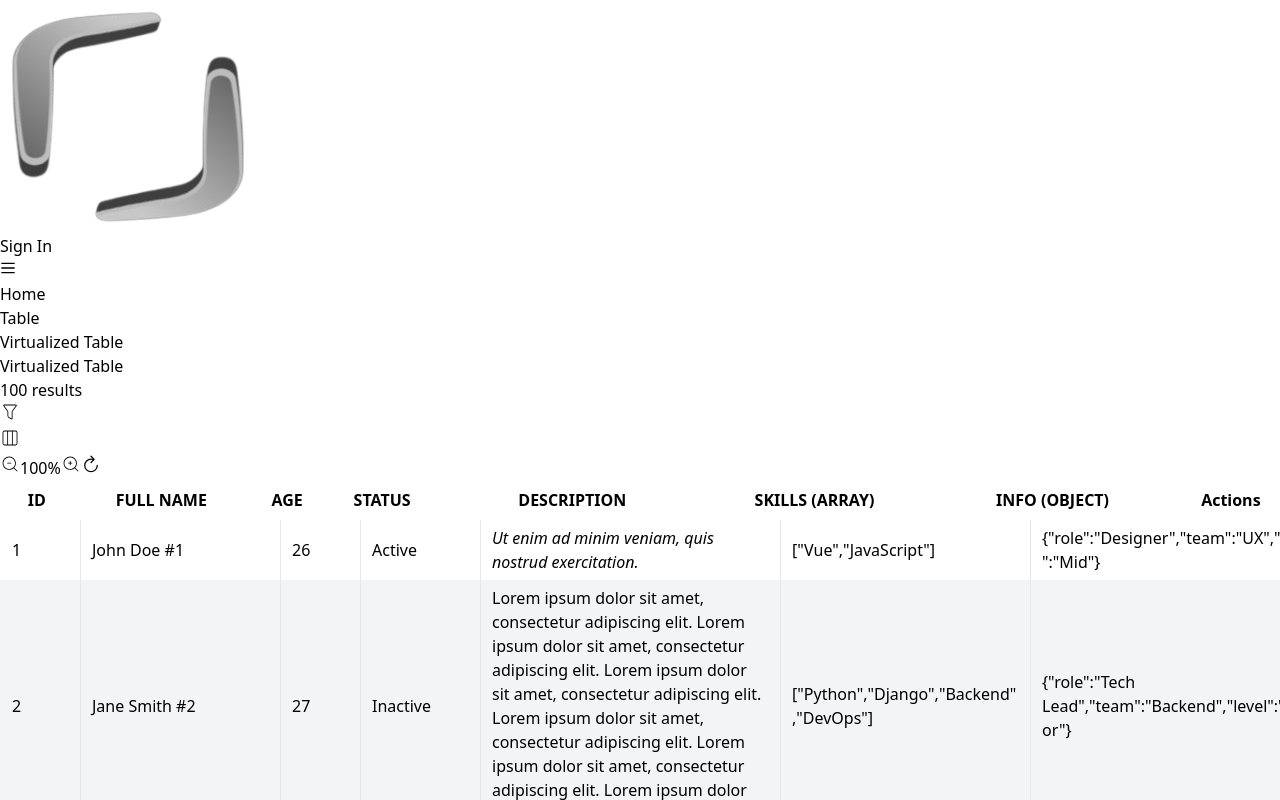
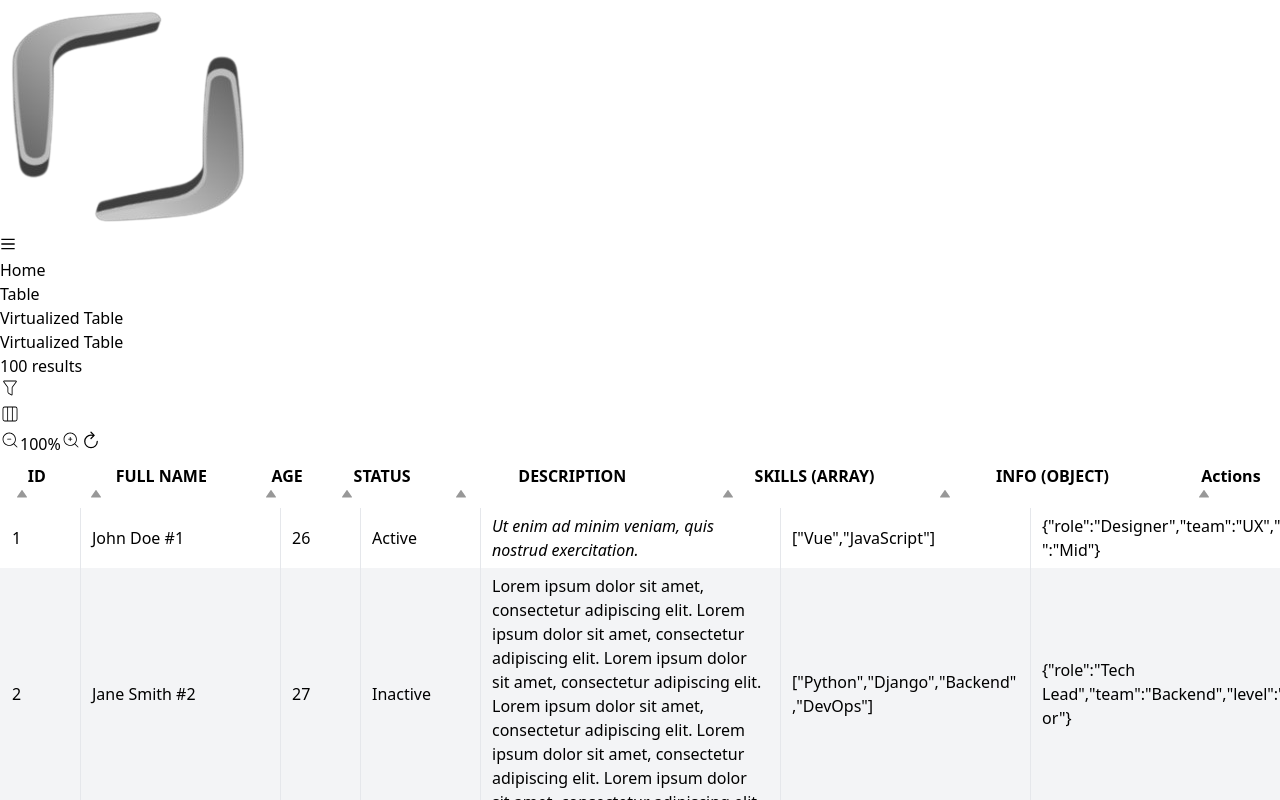
Before and after one commit to FeroHriadel/ncss-react, a React (Vite) app: page /tables/virtualizedtable in a window 1280 px wide. Shown: the top 800 px of the page. Built offline with nearby package versions, Linux system fonts and the light colour scheme.

Commit message:
sorting v0.1

```diff
--- a/src/App.tsx
+++ b/src/App.tsx
@@ -2,7 +2,6 @@ import { BrowserRouter as Router, Routes, Route } from 'react-router-dom'
 import HomePage from './pages/HomePage'
 import VirtualizedTablePage from './pages/VirtualizedTablePage'
 import TopNav from './components/navs/TopNav';
-import Button from './components/buttons/Button';
 import logo from './assets/logo.png'
 
 
@@ -10,6 +9,7 @@ import logo from './assets/logo.png'
 
 function App() {
 
+  // Navigation links
   const links = [
     {
       linkName: 'Home',
@@ -24,9 +24,8 @@ function App() {
     },
   ];
 
-  const customContent = () => <Button variant='outline' className='bg-white' onClick={() => alert('TopNav customContent clicked')}>Sign In</Button>;
 
-
+  // Render
   return (
     <Router>
       <div className="min-h-screen bg-gray-50">
@@ -35,7 +34,6 @@ function App() {
           logoUrl="/"
           links={links}
           height="96px"
-          customContent={customContent()}
           className='shadow-md bg-gray-200 mb-12'
         />
         <Routes>
--- a/src/components/tables/VirtualizedTable/VirtualizedTable.tsx
+++ b/src/components/tables/VirtualizedTable/VirtualizedTable.tsx
@@ -71,7 +71,7 @@ function VirtualizedTable({
 
     // FILTERING
       // Filter data based on search criteria
-      const { filteredData, filteredColumns, setColumnsFilter, setColumnOrder, filterState, setFilterConditions, resetFilters } = useVirtualizedTableFilter({ data, columns });
+      const { filteredData, filteredColumns, setColumnsFilter, setColumnOrder, filterState, setFilterConditions, resetFilters, setSortColumn } = useVirtualizedTableFilter({ data, columns });
 
       // Reset scroll position when filters change
       React.useEffect(() => {
@@ -211,6 +211,9 @@ function VirtualizedTable({
                 verticalSeparators={verticalSeparators}
                 handleHeaderScroll={handleHeaderScroll}
                 setColumnOrder={setColumnOrder}
+                sortColumn={filterState.sortColumn}
+                sortDirection={filterState.sortDirection}
+                setSortColumn={setSortColumn}
               />
             </div>
             {/* Spacer to account for custom scrollbar */}
--- a/src/components/tables/VirtualizedTable/VirtualizedTableHeader.tsx
+++ b/src/components/tables/VirtualizedTable/VirtualizedTableHeader.tsx
@@ -1,5 +1,6 @@
 import React, { useState, useCallback } from "react";
 import { createPortal } from "react-dom";
+import { BiSolidUpArrow } from "react-icons/bi";
 
 
 
@@ -18,6 +19,9 @@ interface VirtualizedTableHeaderProps {
   verticalSeparators: boolean;
   handleHeaderScroll: (e: React.UIEvent<HTMLDivElement>) => void;
   setColumnOrder: (newOrder: string[]) => void;
+  sortColumn: string | null;
+  sortDirection: 'asc' | 'desc' | null;
+  setSortColumn: (column: string) => void;
 }
 
 interface GhostElement {
@@ -38,7 +42,10 @@ const VirtualizedTableHeader: React.FC<VirtualizedTableHeaderProps> = ({
   zoomLevel,
   handleHeaderScroll,
   setColumnOrder,
-  verticalSeparators
+  verticalSeparators,
+  sortColumn,
+  sortDirection,
+  setSortColumn,
 }) => {
   // Drag state
   const [draggedColumn, setDraggedColumn] = useState<string | null>(null);
@@ -157,9 +164,34 @@ const VirtualizedTableHeader: React.FC<VirtualizedTableHeaderProps> = ({
                   onMouseLeave={handleMouseLeave}
                   role="columnheader"
                   aria-colindex={index + 1}
-                  aria-sort="none"
+                  aria-sort={sortColumn === col.column ? (sortDirection === 'asc' ? 'ascending' : 'descending') : 'none'}
                 >
-                  {col.displayValue}
+                  <div className="flex items-center justify-between gap-2">
+                    <span>{col.displayValue}</span>
+                    <span
+                      onClick={(e) => {
+                        e.stopPropagation();
+                        setSortColumn(col.column);
+                      }}
+                      role="button"
+                      aria-label={`Sort by ${col.displayValue}`}
+                      tabIndex={0}
+                      className="cursor-pointer hover:text-gray-800 transition-colors flex-shrink-0"
+                      style={{
+                        transform: sortColumn === col.column && sortDirection === 'desc' ? 'rotate(180deg)' : 'rotate(0deg)',
+                        transition: 'transform 0.2s',
+                        opacity: sortColumn === col.column ? 1 : 0.4,
+                      }}
+                      onKeyDown={(e) => {
+                        if (e.key === 'Enter' || e.key === ' ') {
+                          e.preventDefault();
+                          setSortColumn(col.column);
+                        }
+                      }}
+                    >
+                      <BiSolidUpArrow size={12} />
+                    </span>
+                  </div>
                 </th>
               ))}
             </tr>
--- a/src/components/tables/VirtualizedTable/useVirtualizedTableFilter.tsx
+++ b/src/components/tables/VirtualizedTable/useVirtualizedTableFilter.tsx
@@ -14,6 +14,8 @@ interface FilterState {
   columnsFilter: string[]; // Which columns to show
   columnOrder: string[]; // Order of columns
   conditions: FilterRow[]; // Filter conditions
+  sortColumn: string | null; // Column to sort by
+  sortDirection: 'asc' | 'desc' | null; // Sort direction
 }
 
 
@@ -25,6 +27,8 @@ export function useVirtualizedTableFilter({ data, columns }: UseVirtualizedTable
     columnsFilter: columns.map(col => col.column),
     columnOrder: columns.map(col => col.column),
     conditions: [],
+    sortColumn: null,
+    sortDirection: null,
   });
 
 
@@ -158,12 +162,86 @@ export function useVirtualizedTableFilter({ data, columns }: UseVirtualizedTable
     setFilterState(prev => ({...prev, conditions }));
   };
 
+  // Setter for sorting
+  function setSortColumn(column: string) {
+    setFilterState(prev => {
+      // If clicking the same column, toggle direction
+      if (prev.sortColumn === column) {
+        if (prev.sortDirection === 'asc') {
+          return { ...prev, sortDirection: 'desc' };
+        } else if (prev.sortDirection === 'desc') {
+          return { ...prev, sortColumn: null, sortDirection: null };
+        }
+      }
+      // New column, start with ascending
+      return { ...prev, sortColumn: column, sortDirection: 'asc' };
+    });
+  };
+
+  // Get the type of a value for sorting
+  function getValueType(value: unknown): 'number' | 'string' | 'null' | 'boolean' | 'array' | 'object' | 'react' {
+    if (value === null || value === undefined) return 'null';
+    if (typeof value === 'number') return 'number';
+    if (typeof value === 'boolean') return 'boolean';
+    if (typeof value === 'string') return 'string';
+    if (Array.isArray(value)) return 'array';
+    if (React.isValidElement(value)) return 'react';
+    if (typeof value === 'object') return 'object';
+    return 'string';
+  }
+
+  // Sort comparator function
+  function sortComparator(a: unknown, b: unknown): number {
+    const typeA = getValueType(a);
+    const typeB = getValueType(b);
+
+    // Handle null/undefined - always sort to end
+    if (typeA === 'null' && typeB === 'null') return 0;
+    if (typeA === 'null') return 1;
+    if (typeB === 'null') return -1;
+
+    // If types differ, compare as strings
+    if (typeA !== typeB) {
+      return normalizeValue(a).localeCompare(normalizeValue(b));
+    }
+
+    // Same type comparisons
+    switch (typeA) {
+      case 'number':
+        return (a as number) - (b as number);
+
+      case 'boolean':
+        return a === b ? 0 : a ? 1 : -1;
+
+      case 'string':
+        return (a as string).localeCompare(b as string);
+
+      case 'react': {
+        // Extract text from React elements
+        const textA = normalizeValue(a);
+        const textB = normalizeValue(b);
+        return textA.localeCompare(textB);
+      }
+
+      case 'array':
+      case 'object': {
+        // Stringify and compare
+        const strA = JSON.stringify(a);
+        const strB = JSON.stringify(b);
+        return strA.localeCompare(strB);
+      }
+
+      default:
+        return normalizeValue(a).localeCompare(normalizeValue(b));
+    }
+  }
 
 
-  // Filtered data - apply row filtering based on conditions, then column filtering
+
+  // Filtered data - apply row filtering based on conditions, then column filtering, then sorting
   const filteredData = useMemo(() => {
     // Single iteration - apply all filters at once
-    return data
+    let result = data
       .filter(row => evaluateAllConditions(row)) // Filter rows based on conditions
       .map(row => {
         // Filter columns: only keep selected columns
@@ -175,6 +253,18 @@ export function useVirtualizedTableFilter({ data, columns }: UseVirtualizedTable
         });
         return filteredRow;
       });
+
+    // Apply sorting if a column is selected
+    if (filterState.sortColumn && filterState.sortDirection) {
+      result = [...result].sort((a, b) => {
+        const valueA = a[filterState.sortColumn!];
+        const valueB = b[filterState.sortColumn!];
+        const comparison = sortComparator(valueA, valueB);
+        return filterState.sortDirection === 'asc' ? comparison : -comparison;
+      });
+    }
+
+    return result;
   // eslint-disable-next-line react-hooks/exhaustive-deps
   }, [data, filterState]);
 
@@ -197,6 +287,8 @@ export function useVirtualizedTableFilter({ data, columns }: UseVirtualizedTable
       columnsFilter: columns.map(col => col.column),
       columnOrder: columns.map(col => col.column),
       conditions: [],
+      sortColumn: null,
+      sortDirection: null,
     });
   };
 
@@ -209,6 +301,7 @@ export function useVirtualizedTableFilter({ data, columns }: UseVirtualizedTable
     setColumnsFilter,
     setColumnOrder,
     setFilterConditions,
+    setSortColumn,
     resetFilters,
   };
 }
```
